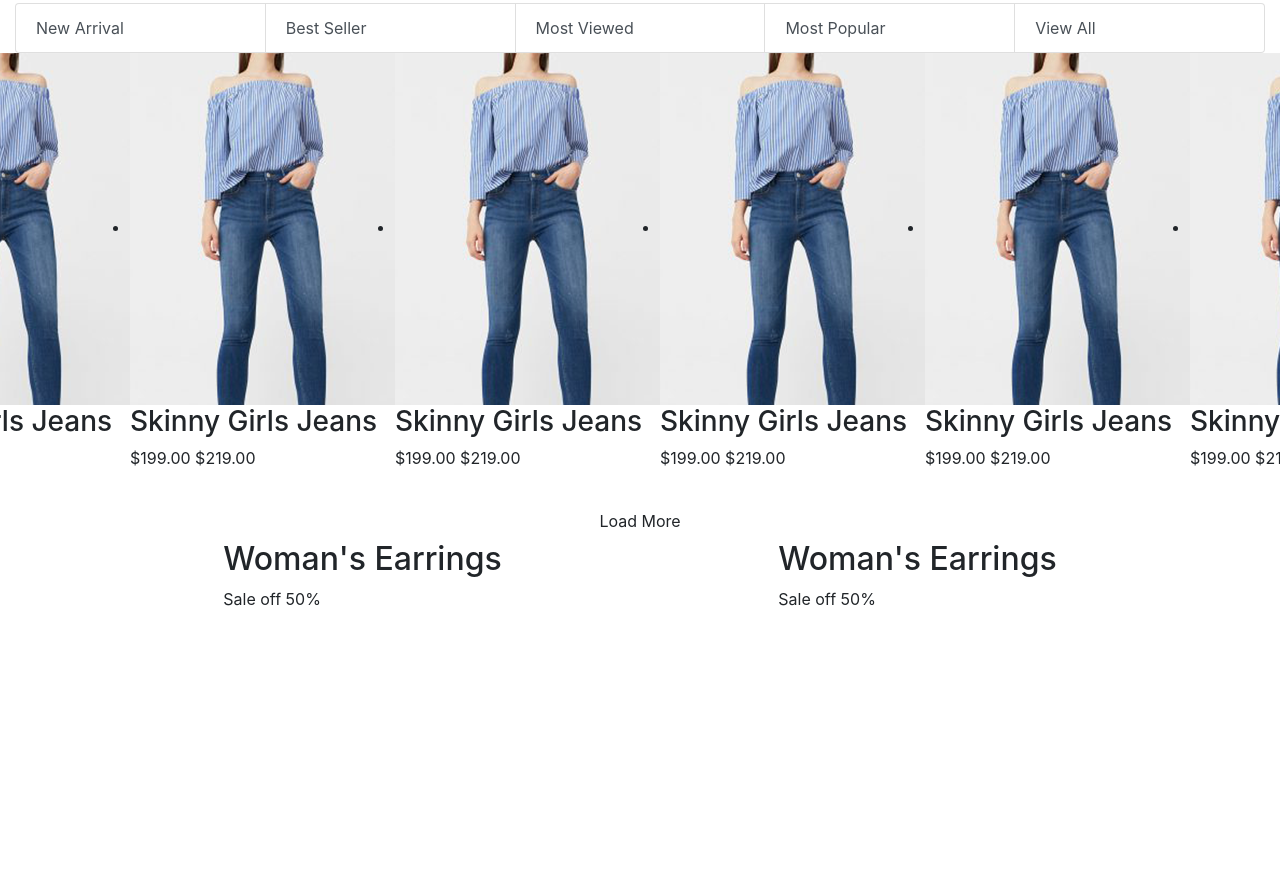
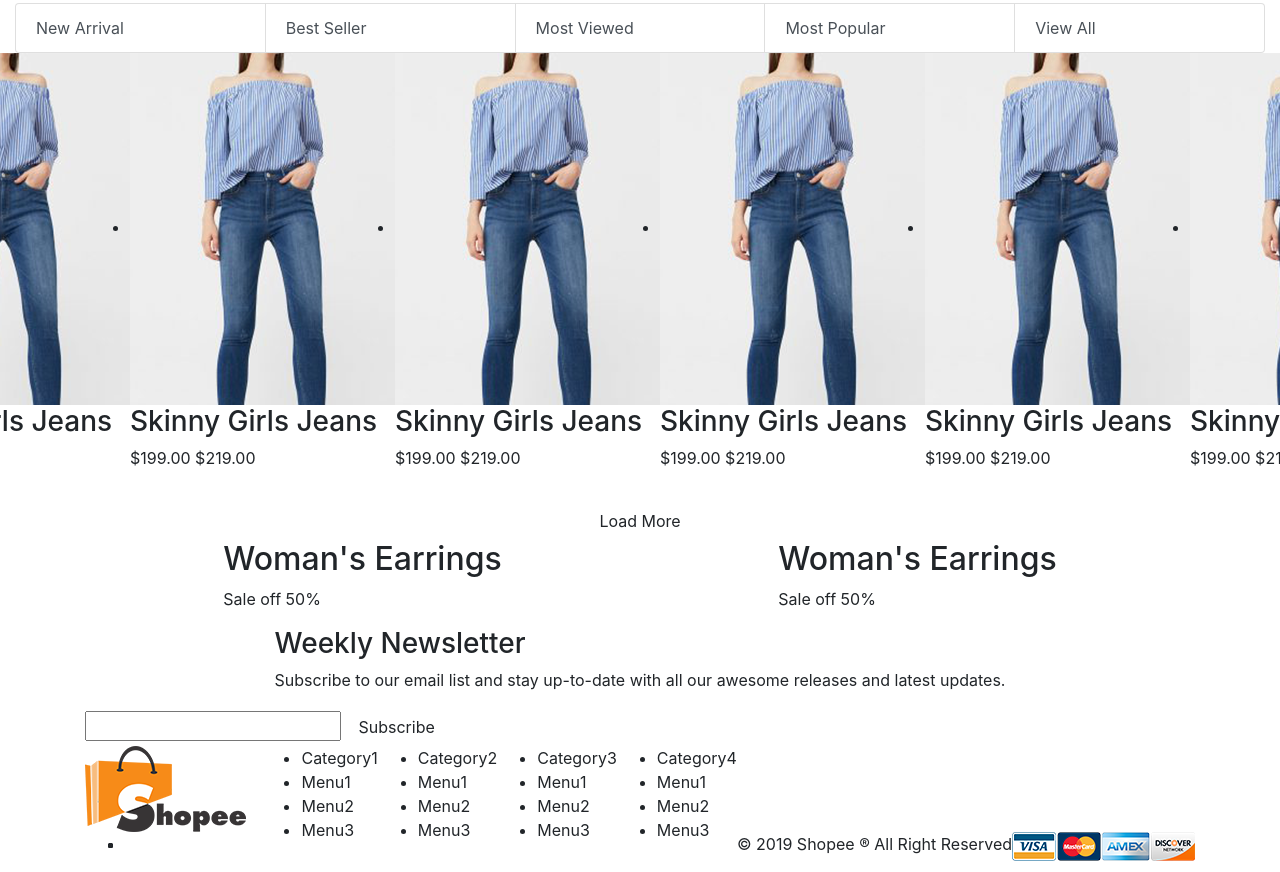
Before and after one commit to duylinhng95/shopee-theme-training, a website: page index.html in a window 1280 px wide. Shown: the part 1385-2257 px from the top of the page. Before the commit the page ends 2012 px from the top, so only its background shows below. Drawn offline with nearby package versions, Linux system fonts and the light colour scheme; files that its build step writes are made by us from their sources; files whose address does not match are found by name.

Commit message:
WireFrame: Init complete

```diff
--- a/index.html
+++ b/index.html
@@ -129,37 +129,61 @@
             <a href="#" class="list-group-item list-group-item-action">View All</a>
         </div>
         <ul class="product-list d-flex justify-content-center align-items-around">
-            <li class="product-item"><img src="dist/img/product-item.png" alt="Product item" class="product-item-img">
+            <li class="product-item">
+                <img src="dist/img/product-item.png" alt="Product item" class="product-item-img">
                 <h3 class="product-item-title">Skinny Girls Jeans</h3>
-                <p class="product-item-price">&#36;199.00 <span class="product-item-old-price">&#36;219.00</span></p>
+                <p class="product-item-price">
+                    &#36;199.00 <span class="product-item-old-price">&#36;219.00</span>
+                </p>
             </li>
-            <li class="product-item"><img src="dist/img/product-item.png" alt="Product item" class="product-item-img">
+            <li class="product-item">
+                <img src="dist/img/product-item.png" alt="Product item" class="product-item-img">
                 <h3 class="product-item-title">Skinny Girls Jeans</h3>
-                <p class="product-item-price">&#36;199.00 <span class="product-item-old-price">&#36;219.00</span></p>
+                <p class="product-item-price">
+                    &#36;199.00 <span class="product-item-old-price">&#36;219.00</span>
+                </p>
             </li>
-            <li class="product-item"><img src="dist/img/product-item.png" alt="Product item" class="product-item-img">
+            <li class="product-item">
+                <img src="dist/img/product-item.png" alt="Product item" class="product-item-img">
                 <h3 class="product-item-title">Skinny Girls Jeans</h3>
-                <p class="product-item-price">&#36;199.00 <span class="product-item-old-price">&#36;219.00</span></p>
+                <p class="product-item-price">
+                    &#36;199.00 <span class="product-item-old-price">&#36;219.00</span>
+                </p>
             </li>
-            <li class="product-item"><img src="dist/img/product-item.png" alt="Product item" class="product-item-img">
+            <li class="product-item">
+                <img src="dist/img/product-item.png" alt="Product item" class="product-item-img">
                 <h3 class="product-item-title">Skinny Girls Jeans</h3>
-                <p class="product-item-price">&#36;199.00 <span class="product-item-old-price">&#36;219.00</span></p>
+                <p class="product-item-price">
+                    &#36;199.00 <span class="product-item-old-price">&#36;219.00</span>
+                </p>
             </li>
-            <li class="product-item"><img src="dist/img/product-item.png" alt="Product item" class="product-item-img">
+            <li class="product-item">
+                <img src="dist/img/product-item.png" alt="Product item" class="product-item-img">
                 <h3 class="product-item-title">Skinny Girls Jeans</h3>
-                <p class="product-item-price">&#36;199.00 <span class="product-item-old-price">&#36;219.00</span></p>
+                <p class="product-item-price">
+                    &#36;199.00 <span class="product-item-old-price">&#36;219.00</span>
+                </p>
             </li>
-            <li class="product-item"><img src="dist/img/product-item.png" alt="Product item" class="product-item-img">
+            <li class="product-item">
+                <img src="dist/img/product-item.png" alt="Product item" class="product-item-img">
                 <h3 class="product-item-title">Skinny Girls Jeans</h3>
-                <p class="product-item-price">&#36;199.00 <span class="product-item-old-price">&#36;219.00</span></p>
+                <p class="product-item-price">
+                    &#36;199.00 <span class="product-item-old-price">&#36;219.00</span>
+                </p>
             </li>
-            <li class="product-item"><img src="dist/img/product-item.png" alt="Product item" class="product-item-img">
+            <li class="product-item">
+                <img src="dist/img/product-item.png" alt="Product item" class="product-item-img">
                 <h3 class="product-item-title">Skinny Girls Jeans</h3>
-                <p class="product-item-price">&#36;199.00 <span class="product-item-old-price">&#36;219.00</span></p>
+                <p class="product-item-price">
+                    &#36;199.00 <span class="product-item-old-price">&#36;219.00</span>
+                </p>
             </li>
-            <li class="product-item"><img src="dist/img/product-item.png" alt="Product item" class="product-item-img">
+            <li class="product-item">
+                <img src="dist/img/product-item.png" alt="Product item" class="product-item-img">
                 <h3 class="product-item-title">Skinny Girls Jeans</h3>
-                <p class="product-item-price">&#36;199.00 <span class="product-item-old-price">&#36;219.00</span></p>
+                <p class="product-item-price">
+                    &#36;199.00 <span class="product-item-old-price">&#36;219.00</span>
+                </p>
             </li>
         </ul>
         <button class="btn btn-load-more align-self-center">Load More</button>
@@ -181,7 +205,77 @@
 </div>
 <!--End Advertising-->
 <!--Newsletter-->
+<div class="container newsletter-section">
+    <div class="d-flex justify-content-around align-items-center">
+        <div class="newsletter-paragraph">
+            <h3 class="newsletter-title">Weekly Newsletter</h3>
+            <p class="newsletter-text">Subscribe to our email list and stay up-to-date with all our awesome releases and
+                latest updates.</p>
+        </div>
+    </div>
+    <div class="newsletter-form">
+        <form action="#" method="get">
+            <input type="text" name="email" placeholde="Enter Your Email Address">
+            <button class="btn btn-orange">Subscribe</button>
+        </form>
+    </div>
+</div>
 <!--End Newsletter-->
+<!--Footer-->
+<div class="container footer d-flex align-items-around">
+    <div class="logo-sns flex-grow-1">
+        <div class="logo-img">
+            <img src="dist/img/logo.png" alt="Logo">
+        </div>
+        <ul class="social-list d-flex list-group-horizontal">
+            <li class="social-icon"><i class="fab fa-facebook-f"></i></li>
+            <li class="social-icon"><i class="fab fa-instagram"></i></li>
+            <li class="social-icon"><i class="fab fa-twitter"></i></li>
+            <li class="social-icon"><i class="fab fa-google-plus-g"></i></li>
+        </ul>
+    </div>
+    <div class="category-footer d-flex justify-content-end align-items-around">
+        <ul>
+            <li class="category-footer-heading">Category1</li>
+            <li class="category-footer-item">Menu1</li>
+            <li class="category-footer-item">Menu2</li>
+            <li class="category-footer-item">Menu3</li>
+        </ul>
+        <ul>
+            <li class="category-footer-heading">Category2</li>
+            <li class="category-footer-item">Menu1</li>
+            <li class="category-footer-item">Menu2</li>
+            <li class="category-footer-item">Menu3</li>
+        </ul>
+        <ul>
+            <li class="category-footer-heading">Category3</li>
+            <li class="category-footer-item">Menu1</li>
+            <li class="category-footer-item">Menu2</li>
+            <li class="category-footer-item">Menu3</li>
+        </ul>
+        <ul>
+            <li class="category-footer-heading">Category4</li>
+            <li class="category-footer-item">Menu1</li>
+            <li class="category-footer-item">Menu2</li>
+            <li class="category-footer-item">Menu3</li>
+        </ul>
+    </div>
+    <div class="d-flex justify-content-center copyright-payment align-self-end">
+        <div class="copyright-section">
+            <p class="copyright-text">&copy; 2019 Shopee &reg; All Right Reserved</p>
+        </div>
+        <div class="payment-section">
+            <img src="dist/img/payment.png" alt="Payment" class="payment-list" usemap="#payment-image">
+            <map name="payment-image">
+                <area target="_blank" alt="visa" title="visa" href="#" coords="0,28,45,0" shape="rect">
+                <area target="_blank" alt="master" title="master" href="#" coords="46,29,88,0" shape="rect">
+                <area target="_blank" alt="amex" title="amex" href="#" coords="91,29,136,1" shape="rect">
+                <area target="_blank" alt="discover" title="discover" href="#" coords="140,28,182,3" shape="rect">
+            </map>
+        </div>
+    </div>
+</div>
+<!--End Footer-->
 <script src="dist/js/index.js"></script>
 </body>
 </html>
--- a/package.json
+++ b/package.json
@@ -18,6 +18,7 @@
     "popper.js": "^1.15.0"
   },
   "devDependencies": {
+    "@fortawesome/fontawesome-free": "^5.9.0",
     "babel": "^6.23.0",
     "babel-loader": "^8.0.6",
     "copy-webpack-plugin": "^5.0.3",
--- a/src/js/index.js
+++ b/src/js/index.js
@@ -1 +1,2 @@
 import 'bootstrap/dist/js/bootstrap'
+import '@fortawesome/fontawesome-free/js/all'
```
Also changed, not shown: src/img/payment.png (added), 2 other files.
